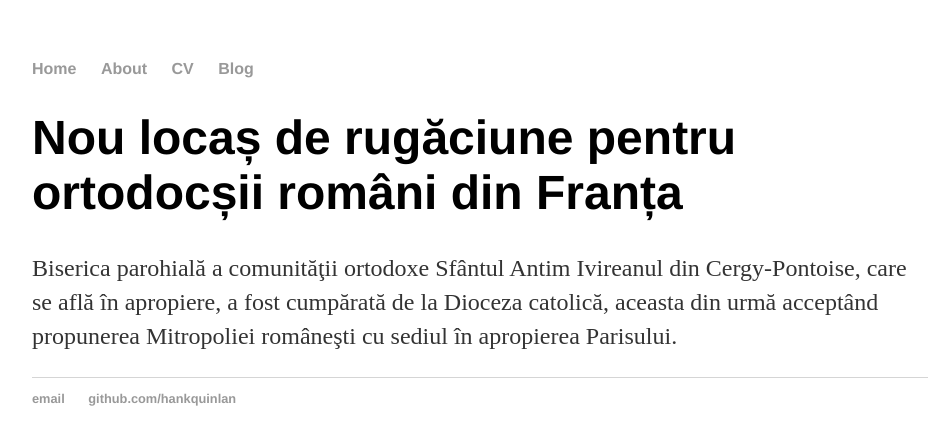
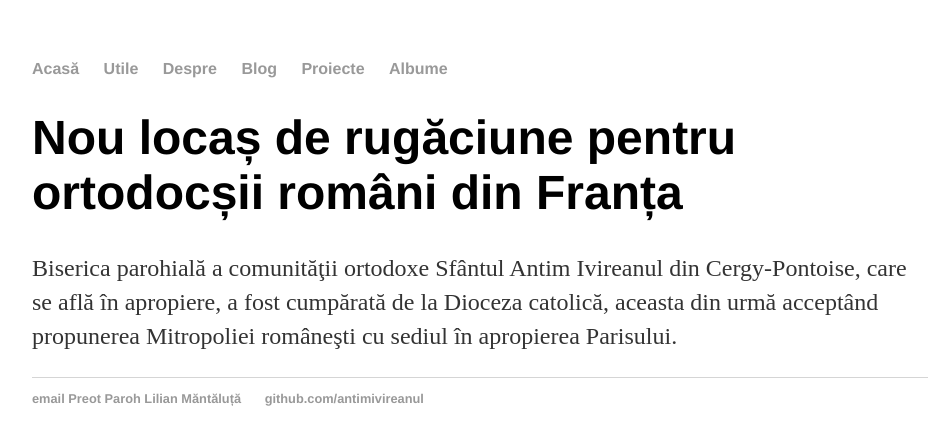
Before and after one commit to antimivireanul/antimivireanul.github.io, a Jekyll site: the page built from index.html, in a window 1280 px wide. Shown: the top 445 px of the page, without its empty margins (160-1097 px from the left). Built offline with Jekyll 4.4.1, drawn with Linux system fonts in a browser that asks for light colours; the list of posts is cut into pages by our own code.

Commit message:
Update default.html

```diff
--- a/_layouts/default.html
+++ b/_layouts/default.html
@@ -8,10 +8,12 @@
 		<body>
 			<nav>
 	    		<ul>
-	        		<li><a href="/">Home</a></li>
-		        	<li><a href="/about">About</a></li>
-	        		<li><a href="/cv">CV</a></li>
+	        		<li><a href="/">Acasă</a></li>
+				<li><a href="/utile">Utile</a></li>
+		        	<li><a href="/despre">Despre</a></li>
 	        		<li><a href="/blog">Blog</a></li>
+	        		<li><a href="/proiecte">Proiecte</a></li>
+				<li><a href="/albume">Albume</a></li>
 	    		</ul>
 			</nav>
 			<div class="container">
@@ -21,8 +23,8 @@
 			</div><!-- /.container -->
 			<footer>
 	    		<ul>
-	        		<li><a href="mailto:hankquinlanhub@gmail.com">email</a></li>
-	        		<li><a href="https://github.com/hankquinlan">github.com/hankquinlan</a></li>
+	        		<li><a href="mailto:preotlilianmantaluta@yahoo.fr">email Preot Paroh Lilian Măntăluță</a></li>
+	        		<li><a href="https://github.com/antimivireanul/">github.com/antimivireanul</a></li>
 				</ul>
 			</footer>
 		</body>
```
